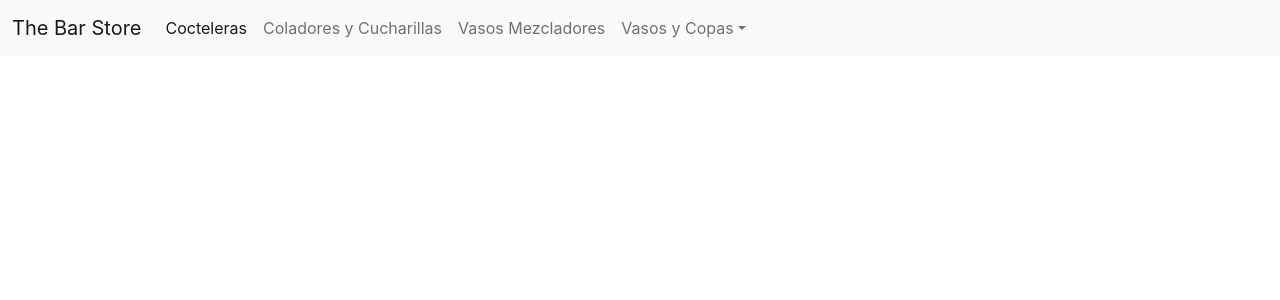
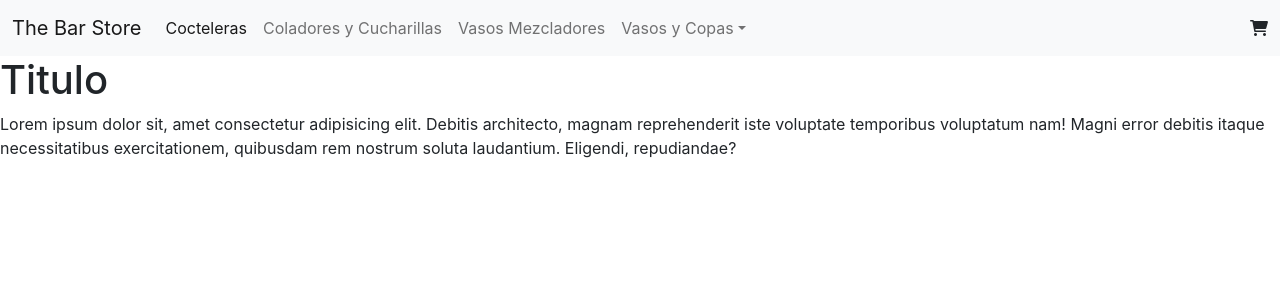
Before and after one commit to nezaga/Proyecto-CoderReact, a React (Create React App) app: page / in a window 1280 px wide. Shown: the top 300 px of the page. Built offline with nearby package versions, Linux system fonts and the light colour scheme.

Commit message:
Desafío Landing

```diff
--- a/public/index.html
+++ b/public/index.html
@@ -26,6 +26,7 @@
     -->
     <title>React App</title>
     <link href="https://cdn.jsdelivr.net/npm/bootstrap@5.2.0/dist/css/bootstrap.min.css" rel="stylesheet" integrity="sha384-gH2yIJqKdNHPEq0n4Mqa/HGKIhSkIHeL5AyhkYV8i59U5AR6csBvApHHNl/vI1Bx" crossorigin="anonymous">
+    <link rel="stylesheet" href="https://cdnjs.cloudflare.com/ajax/libs/font-awesome/6.1.2/css/all.min.css" integrity="sha512-1sCRPdkRXhBV2PBLUdRb4tMg1w2YPf37qatUFeS7zlBy7jJI8Lf4VHwWfZZfpXtYSLy85pkm9GaYVYMfw5BC1A==" crossorigin="anonymous" referrerpolicy="no-referrer">
   </head>
   <body>
     <noscript>You need to enable JavaScript to run this app.</noscript>
--- a/src/App.js
+++ b/src/App.js
@@ -1,12 +1,14 @@
 import './estilos.css';
 import 'core-js/actual';
 import NavBar from './components/NavBar';
+import ItemListContainer from './components/ItemListContainer';
 
 
 function App() {
   return (
     <div>
       <NavBar/>
+      <ItemListContainer/>
     </div>
 
   );
--- /dev/null
+++ b/src/components/CartWidget.jsx
@@ -0,0 +1,9 @@
+import React from "react";
+
+const CartWidget = () => {
+    return (
+        <i className="fa-solid fa-cart-shopping"></i>
+    )
+}
+
+export default CartWidget;
--- /dev/null
+++ b/src/components/ItemListContainer.jsx
@@ -0,0 +1,14 @@
+import React from "react";
+
+const ItemListContainer = () => {
+    return (
+        <div>
+            <h1>Titulo</h1>
+            <p>Lorem ipsum dolor sit, amet consectetur adipisicing elit. Debitis architecto, magnam reprehenderit iste voluptate temporibus voluptatum nam! Magni error debitis itaque necessitatibus exercitationem, quibusdam rem nostrum soluta laudantium. Eligendi, repudiandae?</p>
+        </div>
+
+
+    )
+}
+
+export default ItemListContainer;
--- a/src/components/NavBar.jsx
+++ b/src/components/NavBar.jsx
@@ -1,4 +1,5 @@
 import React from "react";
+import CartWidget from "./CartWidget";
 
 const NavBar = () => {
 
@@ -37,6 +38,7 @@ const NavBar = () => {
                             </li>
                         </ul>
                     </div>
+                    <CartWidget/>
                 </div>
             </nav>
         </div>
```
